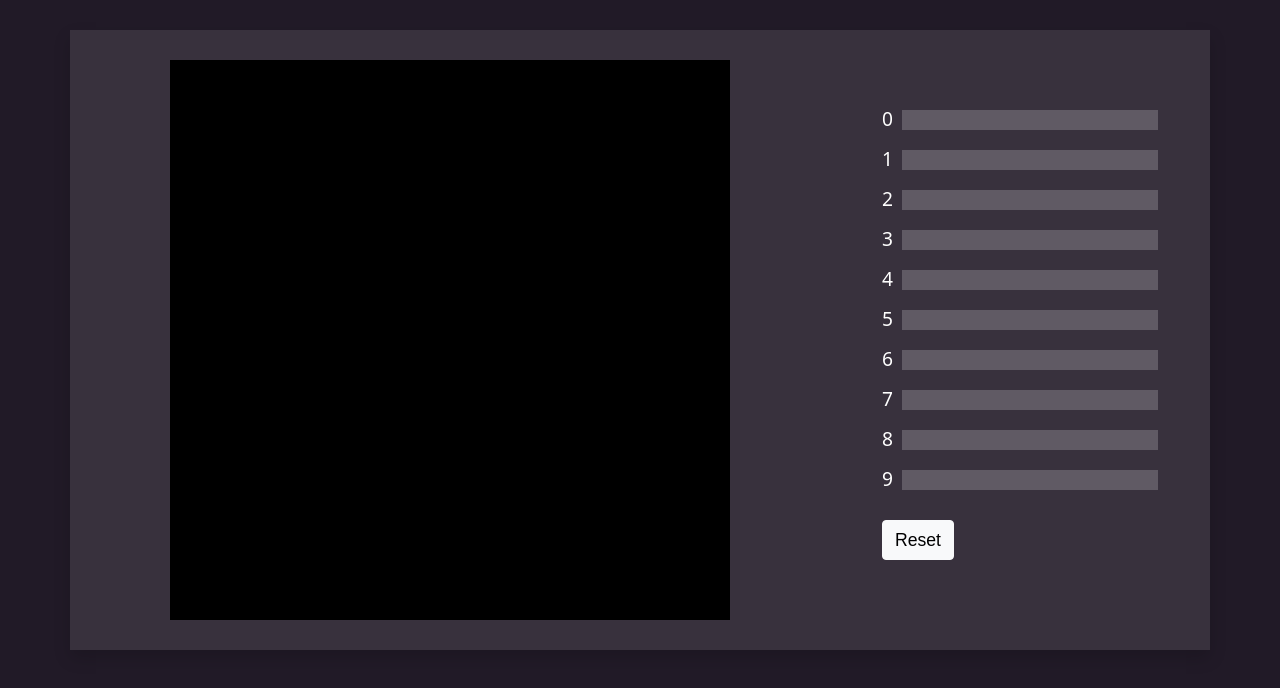
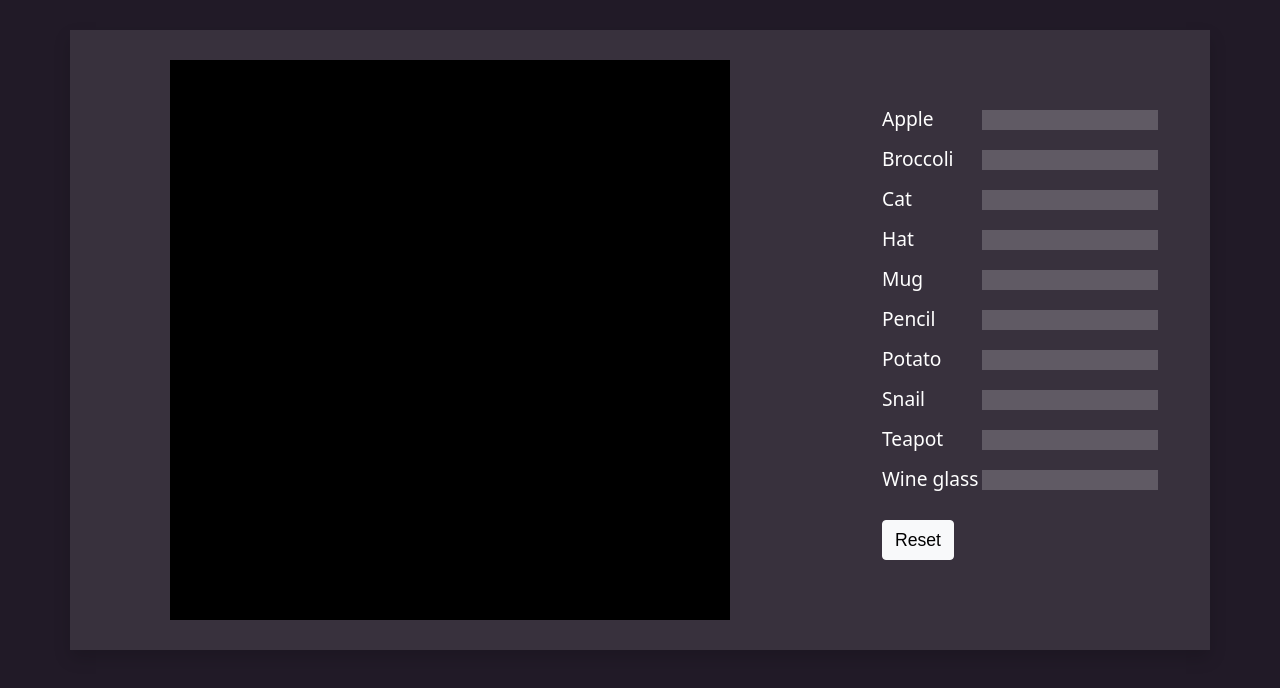
Before and after one commit to grahamross12/doodle-recognition, a React (Create React App) app: page / in a window 1280 px wide. Shown: the top 688 px of the page. Built offline with nearby package versions, Linux system fonts and the light colour scheme; what onnxjs would draw is missing.

Commit message:
changed model to recognise doodles of certain objects

```diff
--- a/src/components/app.jsx
+++ b/src/components/app.jsx
@@ -4,7 +4,8 @@ import ResetButton from "./resetButton.jsx";
 import OutputBox from "./outputBox.jsx";
 import { Tensor, InferenceSession } from "onnxjs";
 
-const MODEL_URL = "./models/mnist_model_conv.onnx";
+//const MODEL_URL = "./models/mnist_model_conv.onnx";
+const MODEL_URL = "./models/doodle_model_onnx.onnx";
 let sess;
 
 const loadModel = async () => {
--- a/src/components/outputBox.css
+++ b/src/components/outputBox.css
@@ -7,7 +7,7 @@
 
 .outputBarDiv {
   float: right;
-  width: calc(100% - 20px);
+  width: calc(100% - 100px);
   height: 100%;
   background-color: rgba(255, 255, 255, 0.2);
 }
@@ -23,7 +23,7 @@
   top: -5px;
   font-size: 1.2rem;
   float: left;
-  width: 20px;
+  width: 100px;
   height: 100%;
   color: white;
 }
--- a/src/components/outputBox.jsx
+++ b/src/components/outputBox.jsx
@@ -1,5 +1,18 @@
 import React from "react";
 import "./outputBox.css";
+
+const labels = {
+  0: "Apple",
+  1: "Broccoli",
+  2: "Cat",
+  3: "Hat",
+  4: "Mug",
+  5: "Pencil",
+  6: "Potato",
+  7: "Snail",
+  8: "Teapot",
+  9: "Wine glass",
+};
 
 function OutputBox(props) {
   function generateResults() {
@@ -11,7 +24,6 @@ function OutputBox(props) {
       results.push(createBar(props.output[i], isMax, i));
       isMax = false;
     }
-
     return results;
   }
 
@@ -35,7 +47,7 @@ function OutputBox(props) {
     let bar = (
       <div key={idx} className="outputRow">
         <div className="num">
-          <p>{idx}</p>
+          <p>{labels[idx]}</p>
         </div>
         <div key={idx} className="outputBarDiv">
           <div
--- a/src/components/test.jsx
+++ b/src/components/test.jsx
@@ -6,7 +6,7 @@ async function test() {
 
   let input = new Float32Array(280 * 280 * 4).fill(0);
   input = new onnx.Tensor(input, "float32", [280, 280, 4]);
-  await sess.loadModel("./mnist_onnx_model.onnx");
+  await sess.loadModel("./doodle_model_onnx.onnx");
   const outputMap = await sess.run([input]);
   const outputTensor = outputMap.values().next().value;
   console.log(outputTensor.data);
```
Also changed, not shown: 2 other files (tests, documents, lock files or other folders).
